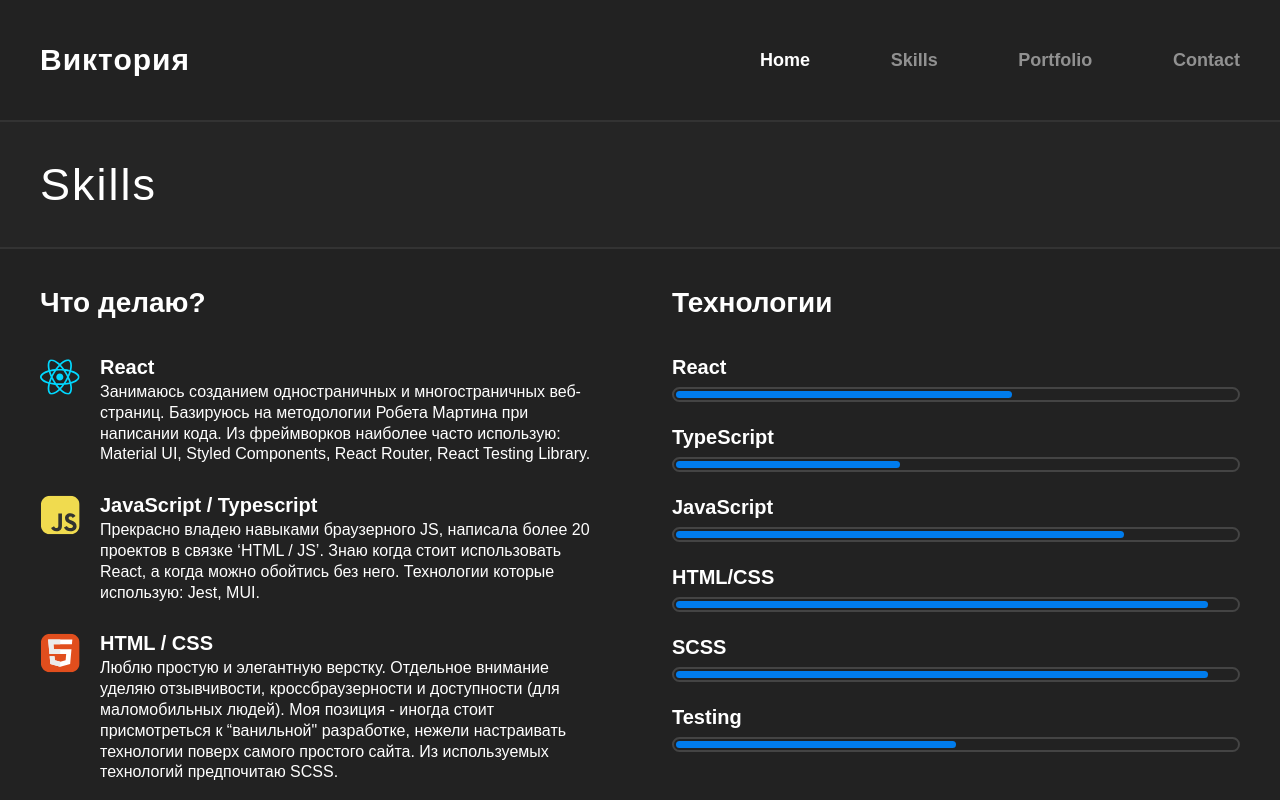
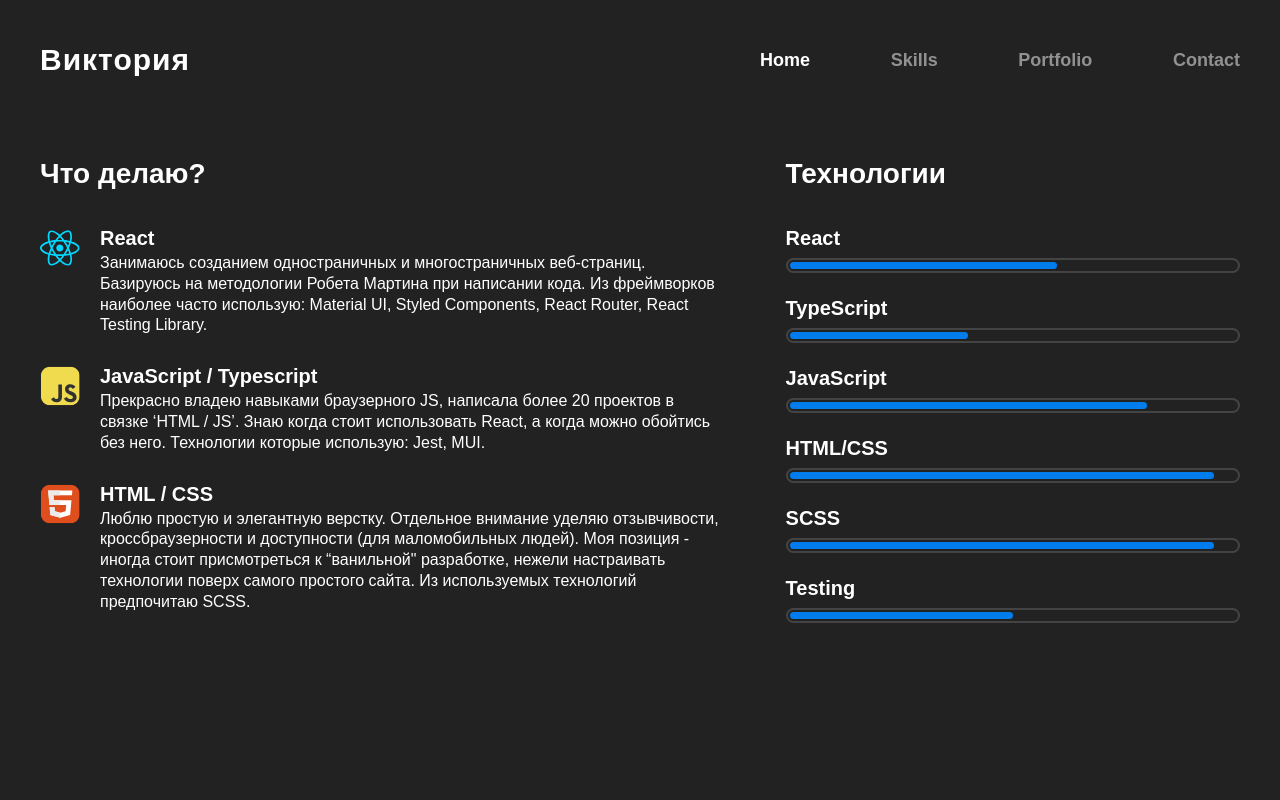
Before and after one commit to huhhell/portfolio, a React (Vite) app: page /skills in a window 1280 px wide. Built offline with nearby package versions, Linux system fonts and the light colour scheme.

Commit message:
fixes, add routing to pages and delete snap styles

```diff
--- a/src/App.tsx
+++ b/src/App.tsx
@@ -5,6 +5,7 @@ import Routes from "./assets/Routes/Routes.tsx";
 
 // <Link to='products' className='header__shop'>Shop</Link>
 
+// todo fix bug when refresh page state is gone but pages didnt change to initial in nav
 function App() {
 
   return (
@@ -13,13 +14,6 @@ function App() {
             <Navigation/>
             <Routes />
         </BrowserRouter>
-        {/*<Navigation/>*/}
-        {/*<Home/>*/}
-        {/*<Skills/>*/}
-        {/*<LanguagesCnt>*/}
-        {/*    <Title>Skills</Title>*/}
-        {/*    <Languages/>*/}
-        {/*</LanguagesCnt>*/}
     </Container>
   )
 }
@@ -32,53 +26,6 @@ const Container = styled.div `
     width: 100vw;
     height: 100vh;
     background: #222;
-
-    scroll-snap-type: y mandatory;
-    overflow-y: scroll;
-
-    &::-webkit-scrollbar {
-        display: none;
-    }
-
-    & {
-        -ms-overflow-style: none;
-        scrollbar-width: none;
-    }
 `
 
-// todo вынести в отдельный компонент
-
-// const Title = styled.h2`
-//     font-size: 45px;
-//     padding: 5vh 40px;
-//     background: #252525;
-//     border-top: 2px solid #333;
-//     border-bottom: 2px solid #333;
-//     margin-bottom: 40px;
-//     letter-spacing: 2px;
-//
-//     @media (max-width: 645px) {
-//         font-size: 30px;
-//         padding: 3vh 40px;
-//         margin-bottom: 20px;
-//     }
-// `
-//
-// const LanguagesCnt = styled.section`
-//     display: none;
-//     height: 100%;
-//     scroll-snap-align: start;
-//     padding: 15vh 0 0 0;
-//
-//
-//     @media (max-width: 1000px) {
-//         display: block;
-//     }
-//
-//     @media (max-width: 645px) {
-//         padding: 10vh 0 0 0;
-//     }
-//
-// `
-
 export default App
--- a/src/assets/Pages/Home/Home.tsx
+++ b/src/assets/Pages/Home/Home.tsx
@@ -32,18 +32,16 @@ const HomeCnt = styled.section`
     justify-content: center;
     gap: 40px;
     width: 100%;
-    height: 100%;
     scroll-snap-align: start;
-    padding: 10vh 40px 40px 40px;
+    padding: 40px;
 
     @media (max-width: 900px) {
         flex-direction: column;
         justify-content: start;
         gap: 20px;
-        padding: 15vh 40px 40px 40px;
     }
     @media (max-width: 645px) {
-        padding: 15vh 20px 20px 20px;
+        padding: 20px;
     }
 `
 
--- a/src/assets/Pages/Skills/Skills.tsx
+++ b/src/assets/Pages/Skills/Skills.tsx
@@ -7,59 +7,25 @@ import Languages from "../../components/Skills/Languages .tsx";
 export default function Skills() {
 
     return <SkillsCnt>
-        <Title>Skills</Title>
-        <FlexCnt>
-           <Capabilities />
-            <LanguagesCnt>
-                <Languages />
-            </LanguagesCnt>
-        </FlexCnt>
+        <Capabilities/>
+        <Languages/>
     </SkillsCnt>
 }
 
 const SkillsCnt = styled.section`
-    height: 100vh;
-    width: 100%;
-    scroll-snap-align: start;
-    padding-top: 15vh;
-
-    @media (max-width: 645px) {
-        padding-top: 10vh;
-    }
-`
-
-const Title = styled.h2`
-    font-size: 45px;
-    padding: 5vh 40px;
-    background: #252525;
-    border-top: 2px solid #333;
-    border-bottom: 2px solid #333;
-    margin-bottom: 40px;
-    letter-spacing: 2px;
-
-    @media (max-width: 645px) {
-        font-size: 30px;
-        padding: 3vh 40px;
-        margin-bottom: 20px;
-    }
-`
-
-const FlexCnt = styled.div`
     display: flex;
     align-items: start;
     justify-content: center;
     gap: 5vw;
-    padding: 0 40px;
+    padding: 40px;
 
     @media (max-width: 1000px) {
-        display: block;
+        //flex-direction: column;
+        //gap: 50px;
+        //justify-content: start;
+        gap: 30px;
+    }
+
+    @media (max-width: 645px) {
     }
 `
-
-const LanguagesCnt = styled.div`
-    flex: 0 1 50%;
-
-    @media (max-width: 1000px) {
-        display: none;
-    }
-`
--- a/src/assets/Routes/Routes.tsx
+++ b/src/assets/Routes/Routes.tsx
@@ -7,6 +7,7 @@ export default () => {
     return <Routes>
         <Route path='/home' element={<Home />}/>
         <Route path='/skills' element={<Skills />} />
-        {/*<Route path='/subscription' element={} />*/}
+        {/*<Route path='/portfolio' element={} />*/}
+        {/*<Route path='/contact' element={} />*/}
     </Routes>
 }
--- a/src/assets/components/Navigation/Navigation.tsx
+++ b/src/assets/components/Navigation/Navigation.tsx
@@ -16,8 +16,8 @@ export default function Navigation() {
     const menuList = [
         {name: 'Home', path: 'home', id: 0},
         {name: 'Skills', path: 'skills', id: 1},
-        {name: 'Portfolio', path: '', id: 2},
-        {name: 'Contact', path: '', id: 3},
+        {name: 'Portfolio', path: 'portfolio', id: 2},
+        {name: 'Contact', path: 'contact', id: 3},
     ]
 
     // todo rename this
@@ -51,8 +51,6 @@ export default function Navigation() {
 }
 
 const Nav = styled.nav`
-    position: sticky;
-    top: 0;
     display: flex;
     align-items: center;
     justify-content: space-between;
--- a/src/assets/components/Navigation/NavigationMobile.tsx
+++ b/src/assets/components/Navigation/NavigationMobile.tsx
@@ -12,6 +12,7 @@ interface Props {
 
 
 // todo mb add here some socials
+// todo add routing
 export default function NavigationMobile({activeBlockId, isMenuOpen, menuItems, handleMenuSelect, handleCloseMenu}: Props) {
 
     return !isMenuOpen ? <NavCntClose></NavCntClose> :
--- a/src/assets/components/Skills/Capabilities.tsx
+++ b/src/assets/components/Skills/Capabilities.tsx
@@ -46,12 +46,21 @@ export default function Capabilities() {
 }
 
 const CapabilitiesBlock = styled.div`
-    flex: 0 1 50%;
+    flex: 0 1 60%;
+
+
+    @media (max-width: 1000px) {
+        flex: 0 1 70%;
+    }
 `
 const SectionTitle = styled.h4`
     font-size: 28px;
     font-weight: 700;
     margin-bottom: 40px;
+
+    @media(max-width: 1000px) {
+
+    }
 
     @media (max-width: 645px) {
         font-size: 24px;
--- a/src/assets/components/Skills/Languages .tsx
+++ b/src/assets/components/Skills/Languages .tsx
@@ -1,7 +1,6 @@
 import styled from "styled-components";
 
 
-// todo do a progress
 export default function Languages() {
     const languages = [
         {name: 'React', progress: '60%', id: 0},
@@ -29,8 +28,10 @@ export default function Languages() {
 }
 
 const SkillsBlock = styled.div`
+    flex: 0 1 40%;
+
     @media (max-width: 1000px) {
-        padding: 0 40px 40px 40px;
+
     }
 `
 
```
